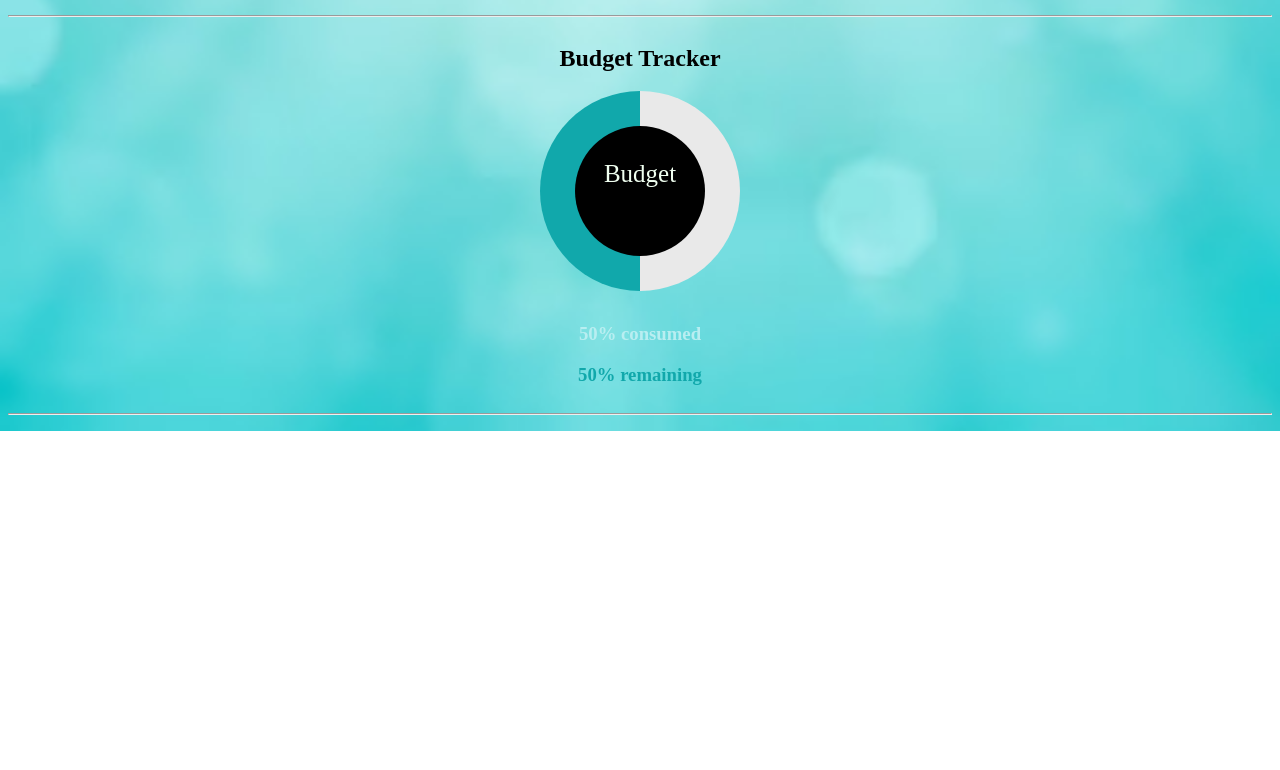
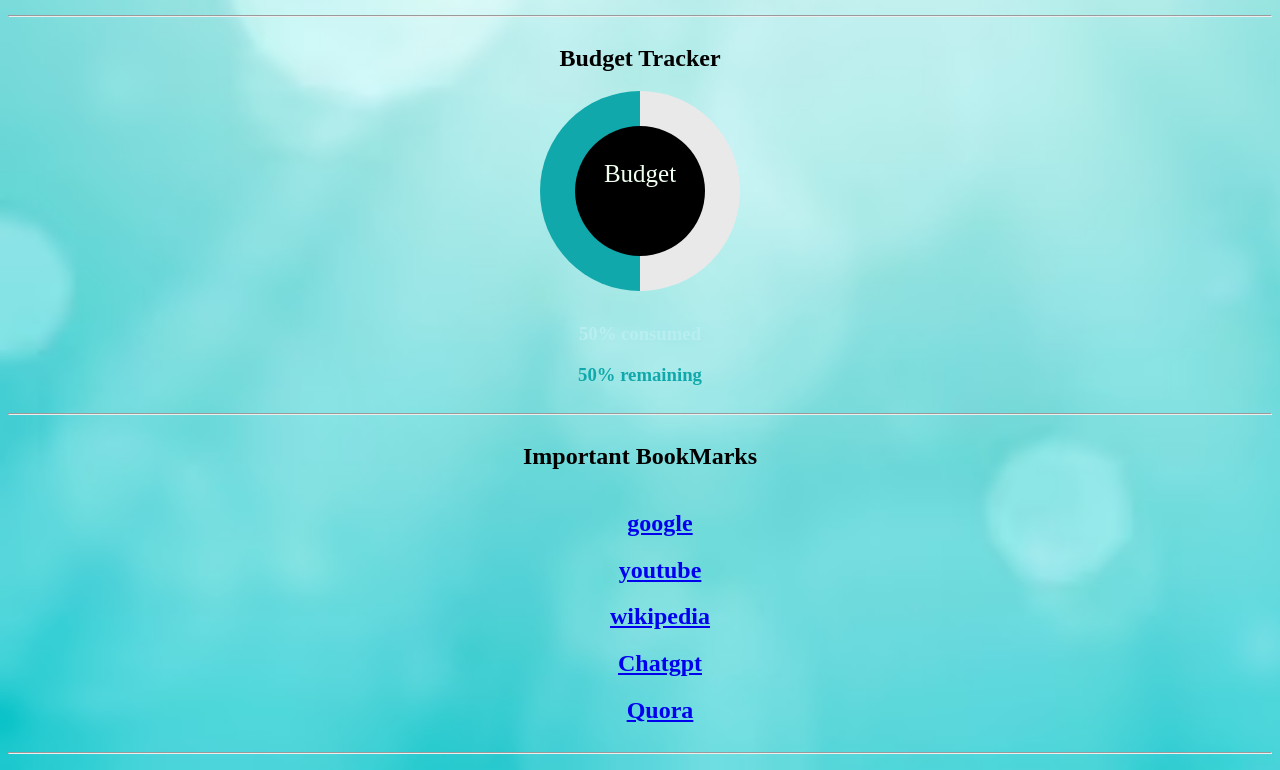
Before and after one commit to NavyaBattu201/NavyaBattu201.github.io, a plain HTML site: page maincode.html in a window 1280 px wide. Shown: the part 1197-1967 px from the top of the page. Before the commit the page ends 1628 px from the top, so only its background shows below. Drawn offline with Linux system fonts and the light colour scheme.

Commit message:
Added bookmarks

```diff
--- a/maincode.html
+++ b/maincode.html
@@ -176,6 +176,26 @@
           </div>
     </div>
     <div><hr></div>
+    <!-- bookmark title -->
+    <div id="bookmarks">
+        <h2 style="color: rgb(0, 0, 0); text-align: center;">Important BookMarks</h2>
+</div>
+<!-- bookmarks -->
+<div>
+    <ul class="bookmarktable">
+  <li><h1 style="text-align: center;"><a  href="https://www.google.com/"> google</a></h1></li>
+   <li><h1 style="text-align: center;"><a  href="https://www.youtube.com/"> youtube</a></h1></li>
+   <li><h1 style="text-align: center;"><a  href="https://www.wikipedia.org/"> wikipedia</a></h1></li>
+   <li><h1 style="text-align: center;"><a  href="https://chat.openai.com/"> Chatgpt</a></h1></li>
+   <li><h1 style="text-align: center;"><a  href="https://www.quora.com/"> Quora</a></h1></li>
+
+</ul>
+
+</div>
+<div>
+    <hr>
+</div>
+
     </section>
     </main>
 </body>
--- a/styles.css
+++ b/styles.css
@@ -224,3 +224,11 @@ font-size: 25px;
     from {transform: rotate(0deg);}
     to {transform: rotate(180deg);}
 }
+/* bookmarks */
+.bookmarklinks{
+    text-align: center;
+    color: #000;
+  }
+  .bookmarktable{
+    list-style-type: none;
+  }
```
